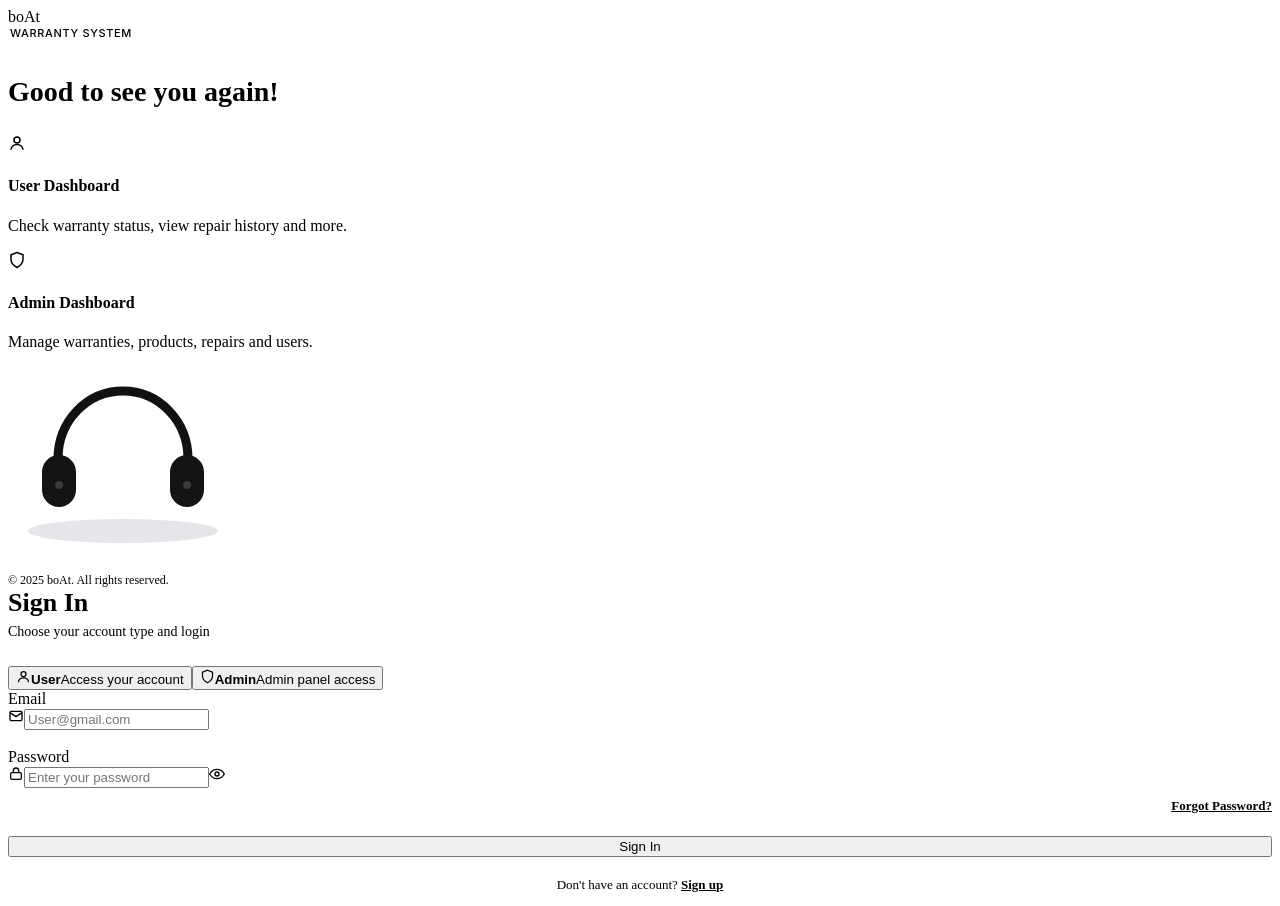
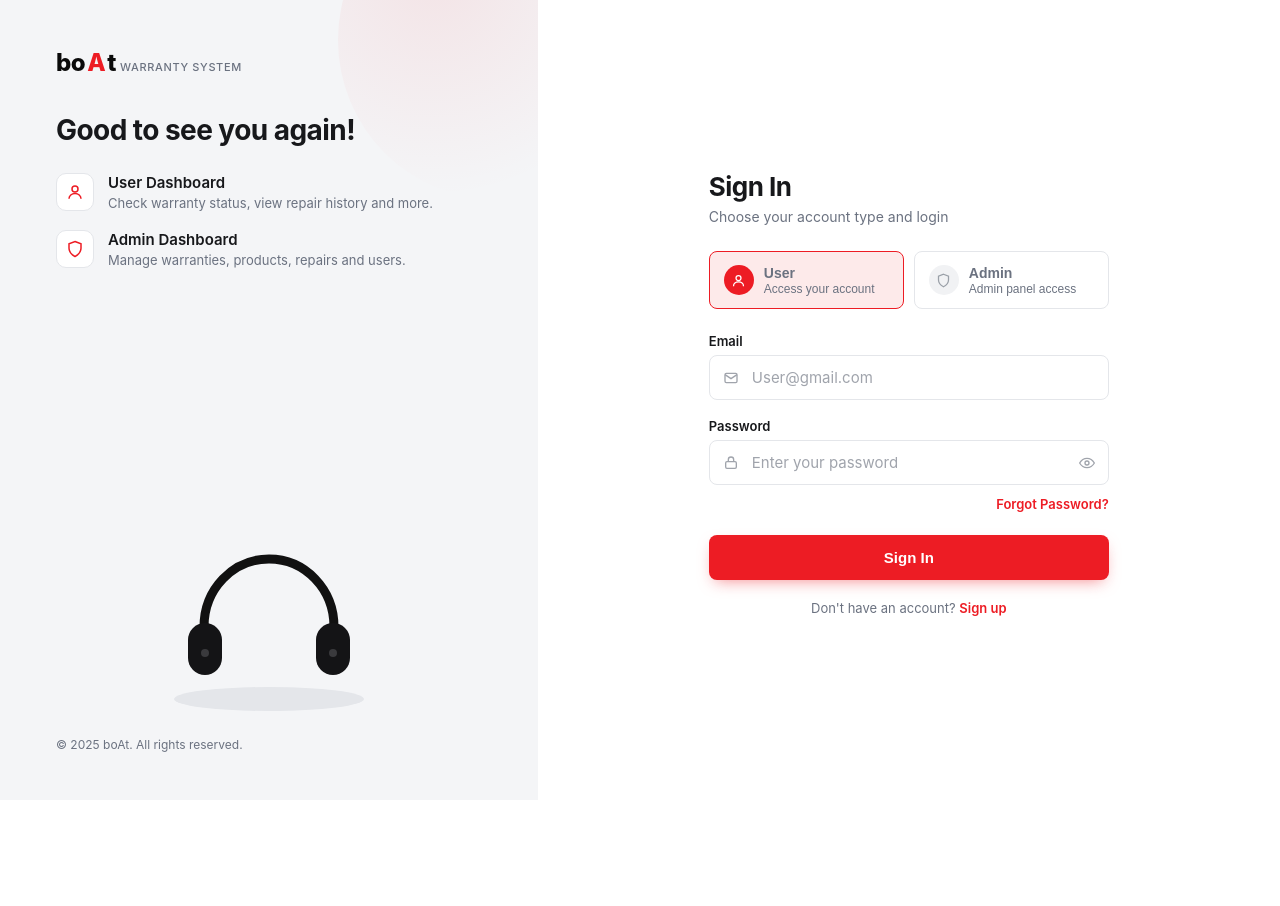
Before and after one commit to kalviumcommunity/Devansh_BoatWarrantyLookUpPage_Kalvium-Community, a Next.js app in the folder boat-warranty-portal/: page /signin in a window 1280 px wide. After the commit the page ends 800 px from the top, so only its background shows below. Built offline with nearby package versions, Linux system fonts and the light colour scheme.

Commit message:
The frontend is working

```diff
--- a/boat-warranty-portal/src/app/layout.js
+++ b/boat-warranty-portal/src/app/layout.js
@@ -1,3 +1,5 @@
+import GlobalStyles from "@/components/GlobalStyles";
+
 export const metadata = {
   title: "Boat Warranty Portal",
   description: "Warranty portal dashboard and management app",
@@ -6,7 +8,10 @@
 export default function RootLayout({ children }) {
   return (
     <html lang="en">
-      <body>{children}</body>
+      <body>
+        <GlobalStyles />
+        {children}
+      </body>
     </html>
   );
 }
--- /dev/null
+++ b/boat-warranty-portal/tailwind.config.ts
@@ -0,0 +1,43 @@
+import type { Config } from 'tailwindcss';
+
+const config: Config = {
+  content: [
+    './src/pages/**/*.{js,ts,jsx,tsx,mdx}',
+    './src/components/**/*.{js,ts,jsx,tsx,mdx}',
+    './src/app/**/*.{js,ts,jsx,tsx,mdx}',
+  ],
+  theme: {
+    extend: {
+      colors: {
+        'boat-red': '#ED1C24',
+        'boat-red-dark': '#C6151C',
+        'boat-black': '#0A0A0A',
+        'boat-ink': '#17181B',
+        'boat-panel': '#F4F5F7',
+        'boat-border': '#E4E6EA',
+        'boat-muted': '#6B7280',
+        'boat-green': '#16A34A',
+        'boat-green-bg': '#E9F9EF',
+        'boat-red-bg': '#FDEAEA',
+        'boat-amber': '#B45309',
+        'boat-amber-bg': '#FEF3E0',
+      },
+      borderRadius: {
+        lg: '16px',
+        md: '12px',
+        sm: '8px',
+      },
+      boxShadow: {
+        soft: '0 1px 2px rgba(16,18,23,0.04), 0 8px 24px -12px rgba(16,18,23,0.12)',
+        card: '0 1px 2px rgba(16,18,23,0.03), 0 2px 8px rgba(16,18,23,0.05)',
+      },
+      fontFamily: {
+        sans: ['Inter', '-apple-system', 'BlinkMacSystemFont', 'Segoe UI', 'Roboto', 'Helvetica', 'Arial', 'sans-serif'],
+        sora: ['Sora', 'Inter', '-apple-system', 'BlinkMacSystemFont', 'Segoe UI', 'sans-serif'],
+      },
+    },
+  },
+  plugins: [],
+};
+
+export default config;
```
